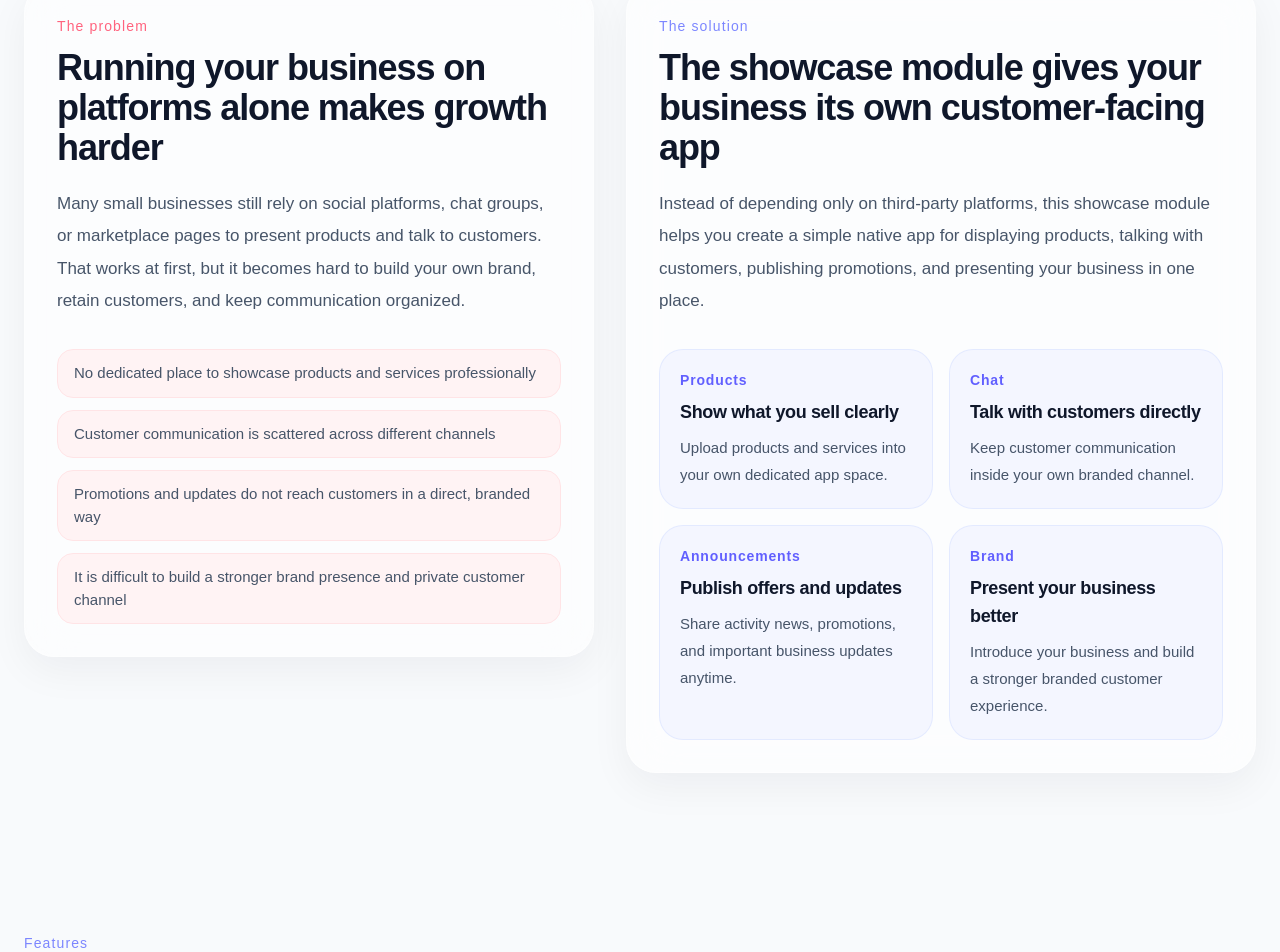
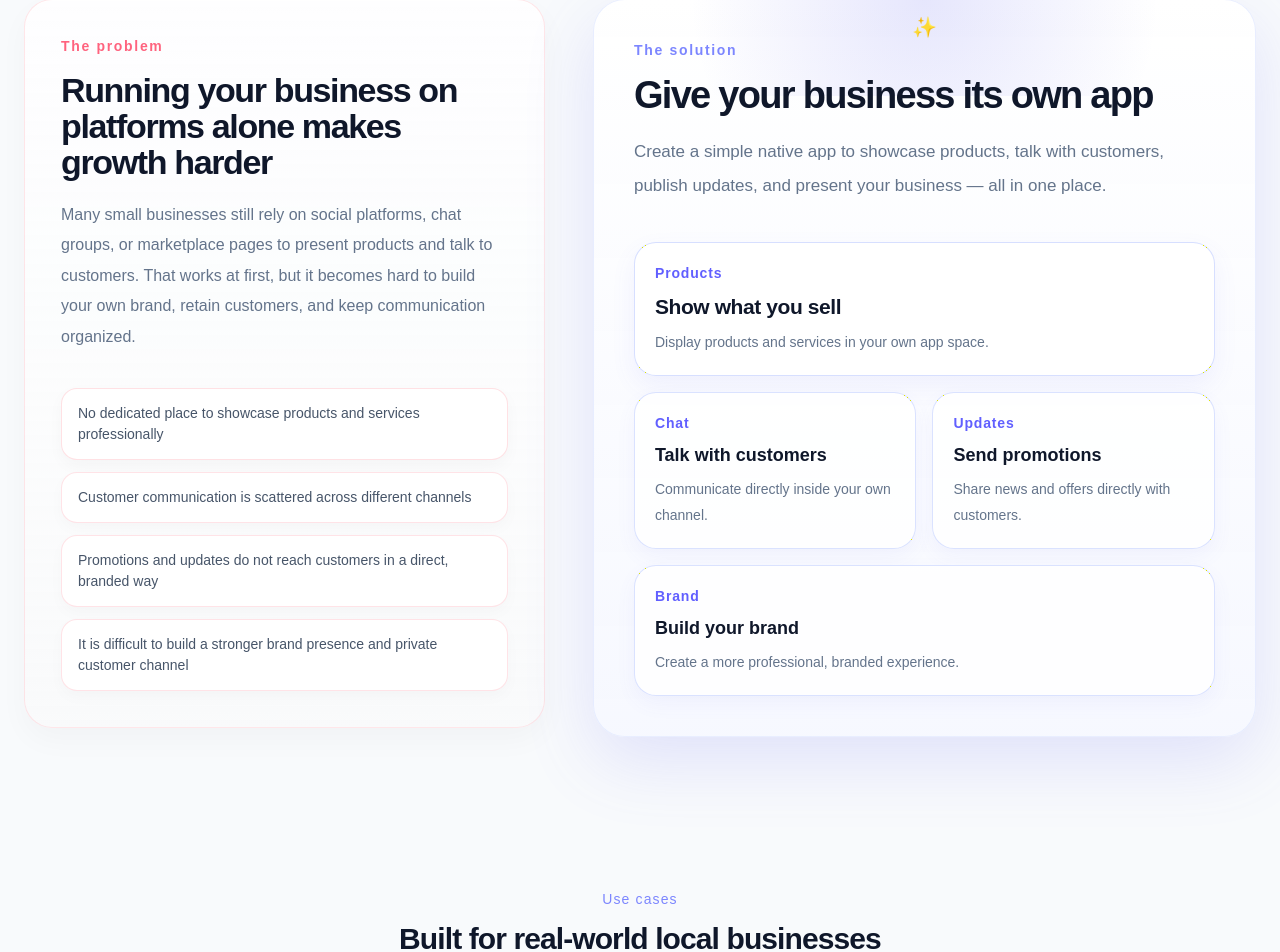
Before and after one commit to why459097630/niandongjicheng, a Next.js app: page / in a window 1280 px wide. Shown: the part 1030-1982 px from the top of the page. Built offline with nearby package versions, Linux system fonts and the light colour scheme.

Commit message:
Update page.tsx

```diff
--- a/app/page.tsx
+++ b/app/page.tsx
@@ -141,76 +141,98 @@ export default function Home() {
         </section>
       </div>
 
-      <section className="mx-auto max-w-7xl px-6 py-20">
-        <div className="grid gap-8 lg:grid-cols-[minmax(0,0.95fr)_minmax(0,1.05fr)] lg:items-start">
-          <div className="rounded-[30px] border border-white/40 bg-white/55 p-7 shadow-[0_14px_40px_rgba(15,23,42,0.05)] backdrop-blur-xl md:p-8">
-            <div className="mb-3 text-sm font-medium tracking-[0.08em] text-rose-400">The problem</div>
-            <h2 className="max-w-[520px] text-3xl font-extrabold tracking-[-0.03em] text-[#0f172a] md:text-4xl">
+      <section className="mx-auto max-w-7xl px-6 py-24">
+        <div className="grid gap-12 lg:grid-cols-[minmax(0,0.88fr)_minmax(0,1.12fr)] lg:items-start">
+          <div className="rounded-[28px] border border-rose-200/50 bg-[linear-gradient(180deg,rgba(255,255,255,0.78)_0%,rgba(249,250,251,0.98)_100%)] p-8 shadow-[inset_0_1px_0_rgba(255,255,255,0.5),0_12px_30px_rgba(15,23,42,0.03)] md:p-9">
+            <div className="mb-4 text-sm font-semibold tracking-[0.12em] text-rose-400">The problem</div>
+            <h2 className="max-w-[520px] text-3xl font-extrabold tracking-[-0.04em] leading-[1.06] text-[#0f172a] md:text-[34px]">
               Running your business on platforms alone makes growth harder
             </h2>
-            <p className="mt-5 max-w-[560px] text-[17px] leading-[1.9] text-[#475569]">
+            <p className="mt-5 max-w-[560px] text-[16px] leading-[1.9] text-[#64748b]">
               Many small businesses still rely on social platforms, chat groups, or marketplace pages to present products and talk to customers. That works at first, but it becomes hard to build your own brand, retain customers, and keep communication organized.
             </p>
 
-            <div className="mt-8 grid gap-3">
-              <div className="rounded-2xl border border-rose-100 bg-rose-50/80 px-4 py-3 text-[15px] text-[#475569]">
+            <div className="mt-9 grid gap-3">
+              <div className="rounded-2xl border border-rose-200/60 bg-white px-4 py-3.5 text-[14px] font-medium text-[#475569] shadow-[0_6px_16px_rgba(15,23,42,0.03)]">
                 No dedicated place to showcase products and services professionally
               </div>
-              <div className="rounded-2xl border border-rose-100 bg-rose-50/80 px-4 py-3 text-[15px] text-[#475569]">
+              <div className="rounded-2xl border border-rose-200/55 bg-white px-4 py-3.5 text-[14px] text-[#475569] shadow-[0_6px_16px_rgba(15,23,42,0.025)]">
                 Customer communication is scattered across different channels
               </div>
-              <div className="rounded-2xl border border-rose-100 bg-rose-50/80 px-4 py-3 text-[15px] text-[#475569]">
+              <div className="rounded-2xl border border-rose-200/55 bg-white px-4 py-3.5 text-[14px] text-[#475569] shadow-[0_6px_16px_rgba(15,23,42,0.025)]">
                 Promotions and updates do not reach customers in a direct, branded way
               </div>
-              <div className="rounded-2xl border border-rose-100 bg-rose-50/80 px-4 py-3 text-[15px] text-[#475569]">
+              <div className="rounded-2xl border border-rose-200/55 bg-white px-4 py-3.5 text-[14px] text-[#475569] shadow-[0_6px_16px_rgba(15,23,42,0.025)]">
                 It is difficult to build a stronger brand presence and private customer channel
               </div>
             </div>
           </div>
 
-          <div className="rounded-[30px] border border-white/40 bg-white/60 p-7 shadow-[0_14px_40px_rgba(15,23,42,0.05)] backdrop-blur-xl md:p-8">
-            <div className="mb-3 text-sm font-medium tracking-[0.08em] text-indigo-400">The solution</div>
-            <h2 className="max-w-[560px] text-3xl font-extrabold tracking-[-0.03em] text-[#0f172a] md:text-4xl">
-              The showcase module gives your business its own customer-facing app
+          <div className="relative overflow-hidden rounded-[32px] border border-indigo-100/70 bg-[linear-gradient(180deg,rgba(255,255,255,0.98)_0%,rgba(246,248,255,0.94)_100%)] p-8 shadow-[0_24px_70px_rgba(99,102,241,0.16)] md:p-10">
+            <div className="absolute inset-x-0 top-0 h-24 bg-[radial-gradient(circle_at_top,rgba(99,102,241,0.16),transparent_68%)]" />
+            <div className="absolute left-1/2 top-3 -translate-x-1/2 text-[20px] text-amber-400">✨</div>
+            <div className="relative z-10 mb-4 text-sm font-semibold tracking-[0.12em] text-indigo-400">The solution</div>
+            <h2 className="relative z-10 max-w-[560px] text-[36px] font-extrabold tracking-[-0.045em] leading-[1.04] text-[#0f172a] md:text-[38px]">
+              Give your business its own app
             </h2>
-            <p className="mt-5 max-w-[560px] text-[17px] leading-[1.9] text-[#475569]">
-              Instead of depending only on third-party platforms, this showcase module helps you create a simple native app for displaying products, talking with customers, publishing promotions, and presenting your business in one place.
+            <p className="relative z-10 mt-5 max-w-[580px] text-[17px] leading-[1.95] text-[#64748b]">
+              Create a simple native app to showcase products, talk with customers, publish updates, and present your business — all in one place.
             </p>
 
-            <div className="mt-8 grid gap-4 sm:grid-cols-2">
-              <div className="rounded-[24px] border border-indigo-100/80 bg-indigo-50/70 p-5">
+            <div className="relative z-10 mt-10 grid gap-4 sm:grid-cols-2">
+              <div className="rounded-[22px] border border-indigo-200/70 bg-white/88 p-5 shadow-[0_10px_24px_rgba(99,102,241,0.08)] transition-all duration-300 hover:-translate-y-1 hover:shadow-[0_16px_34px_rgba(99,102,241,0.12)] sm:col-span-2">
                 <div className="text-sm font-semibold tracking-[0.06em] text-indigo-500">Products</div>
-                <h3 className="mt-2 text-lg font-semibold tracking-[-0.02em] text-[#0f172a]">Show what you sell clearly</h3>
-                <p className="mt-2 text-[15px] leading-[1.8] text-[#475569]">
-                  Upload products and services into your own dedicated app space.
+                <h3 className="mt-2 text-[21px] font-semibold tracking-[-0.02em] text-[#0f172a]">Show what you sell</h3>
+                <p className="mt-2 max-w-[440px] text-[14px] leading-[1.8] text-[#64748b]">
+                  Display products and services in your own app space.
                 </p>
               </div>
 
-              <div className="rounded-[24px] border border-indigo-100/80 bg-indigo-50/70 p-5">
+              <div className="rounded-[22px] border border-indigo-200/65 bg-white/82 p-5 shadow-[0_8px_20px_rgba(99,102,241,0.06)] transition-all duration-300 hover:-translate-y-1 hover:shadow-[0_14px_30px_rgba(99,102,241,0.10)]">
                 <div className="text-sm font-semibold tracking-[0.06em] text-indigo-500">Chat</div>
-                <h3 className="mt-2 text-lg font-semibold tracking-[-0.02em] text-[#0f172a]">Talk with customers directly</h3>
-                <p className="mt-2 text-[15px] leading-[1.8] text-[#475569]">
-                  Keep customer communication inside your own branded channel.
+                <h3 className="mt-2 text-lg font-semibold text-[#0f172a]">Talk with customers</h3>
+                <p className="mt-2 text-[14px] leading-[1.8] text-[#64748b]">
+                  Communicate directly inside your own channel.
                 </p>
               </div>
 
-              <div className="rounded-[24px] border border-indigo-100/80 bg-indigo-50/70 p-5">
-                <div className="text-sm font-semibold tracking-[0.06em] text-indigo-500">Announcements</div>
-                <h3 className="mt-2 text-lg font-semibold tracking-[-0.02em] text-[#0f172a]">Publish offers and updates</h3>
-                <p className="mt-2 text-[15px] leading-[1.8] text-[#475569]">
-                  Share activity news, promotions, and important business updates anytime.
+              <div className="rounded-[22px] border border-indigo-200/65 bg-white/82 p-5 shadow-[0_8px_20px_rgba(99,102,241,0.06)] transition-all duration-300 hover:-translate-y-1 hover:shadow-[0_14px_30px_rgba(99,102,241,0.10)]">
+                <div className="text-sm font-semibold tracking-[0.06em] text-indigo-500">Updates</div>
+                <h3 className="mt-2 text-lg font-semibold text-[#0f172a]">Send promotions</h3>
+                <p className="mt-2 text-[14px] leading-[1.8] text-[#64748b]">
+                  Share news and offers directly with customers.
                 </p>
               </div>
 
-              <div className="rounded-[24px] border border-indigo-100/80 bg-indigo-50/70 p-5">
+              <div className="rounded-[22px] border border-indigo-200/65 bg-white/82 p-5 shadow-[0_8px_20px_rgba(99,102,241,0.06)] transition-all duration-300 hover:-translate-y-1 hover:shadow-[0_14px_30px_rgba(99,102,241,0.10)] sm:col-span-2">
                 <div className="text-sm font-semibold tracking-[0.06em] text-indigo-500">Brand</div>
-                <h3 className="mt-2 text-lg font-semibold tracking-[-0.02em] text-[#0f172a]">Present your business better</h3>
-                <p className="mt-2 text-[15px] leading-[1.8] text-[#475569]">
-                  Introduce your business and build a stronger branded customer experience.
+                <h3 className="mt-2 text-lg font-semibold text-[#0f172a]">Build your brand</h3>
+                <p className="mt-2 max-w-[460px] text-[14px] leading-[1.8] text-[#64748b]">
+                  Create a more professional, branded experience.
                 </p>
               </div>
             </div>
           </div>
+        </div>
+      </section>
+
+      <section className="mx-auto max-w-5xl px-6 py-14">
+        <div className="text-center">
+          <div className="mb-3 text-sm font-medium tracking-[0.08em] text-indigo-400">Use cases</div>
+          <h2 className="text-2xl font-extrabold tracking-[-0.03em] md:text-3xl">
+            Built for real-world local businesses
+          </h2>
+          <p className="mt-4 text-[17px] leading-[1.9] text-[#475569]">
+            Perfect for restaurants, salons, local shops, and service-based businesses.
+          </p>
+        </div>
+
+        <div className="mt-10 flex flex-wrap justify-center gap-3">
+          <div className="rounded-full border border-indigo-200/60 bg-indigo-50/60 px-4 py-2 text-sm font-medium text-indigo-600">Restaurants</div>
+          <div className="rounded-full border border-indigo-200/60 bg-indigo-50/60 px-4 py-2 text-sm font-medium text-indigo-600">Salons & Beauty</div>
+          <div className="rounded-full border border-indigo-200/60 bg-indigo-50/60 px-4 py-2 text-sm font-medium text-indigo-600">Local Shops</div>
+          <div className="rounded-full border border-indigo-200/60 bg-indigo-50/60 px-4 py-2 text-sm font-medium text-indigo-600">Fitness & Studios</div>
+          <div className="rounded-full border border-indigo-200/60 bg-indigo-50/60 px-4 py-2 text-sm font-medium text-indigo-600">Services</div>
         </div>
       </section>
 
```
